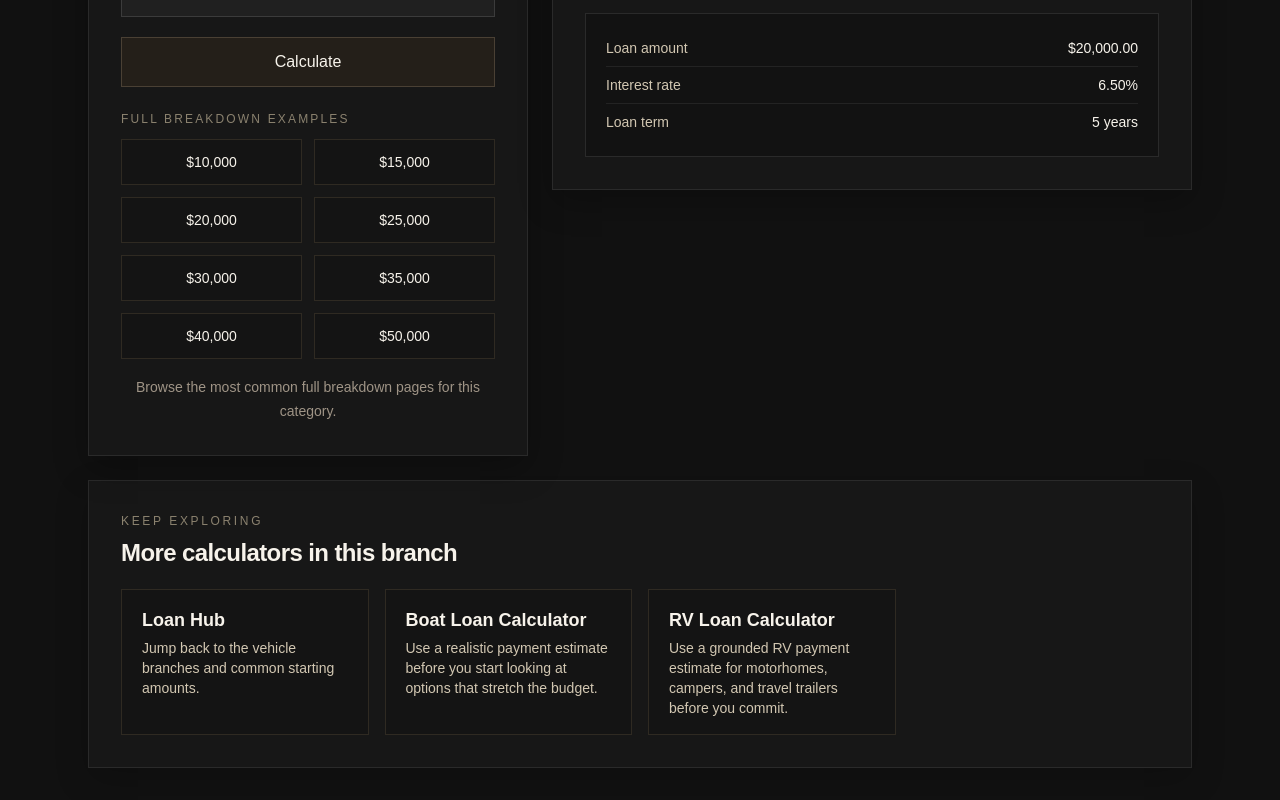
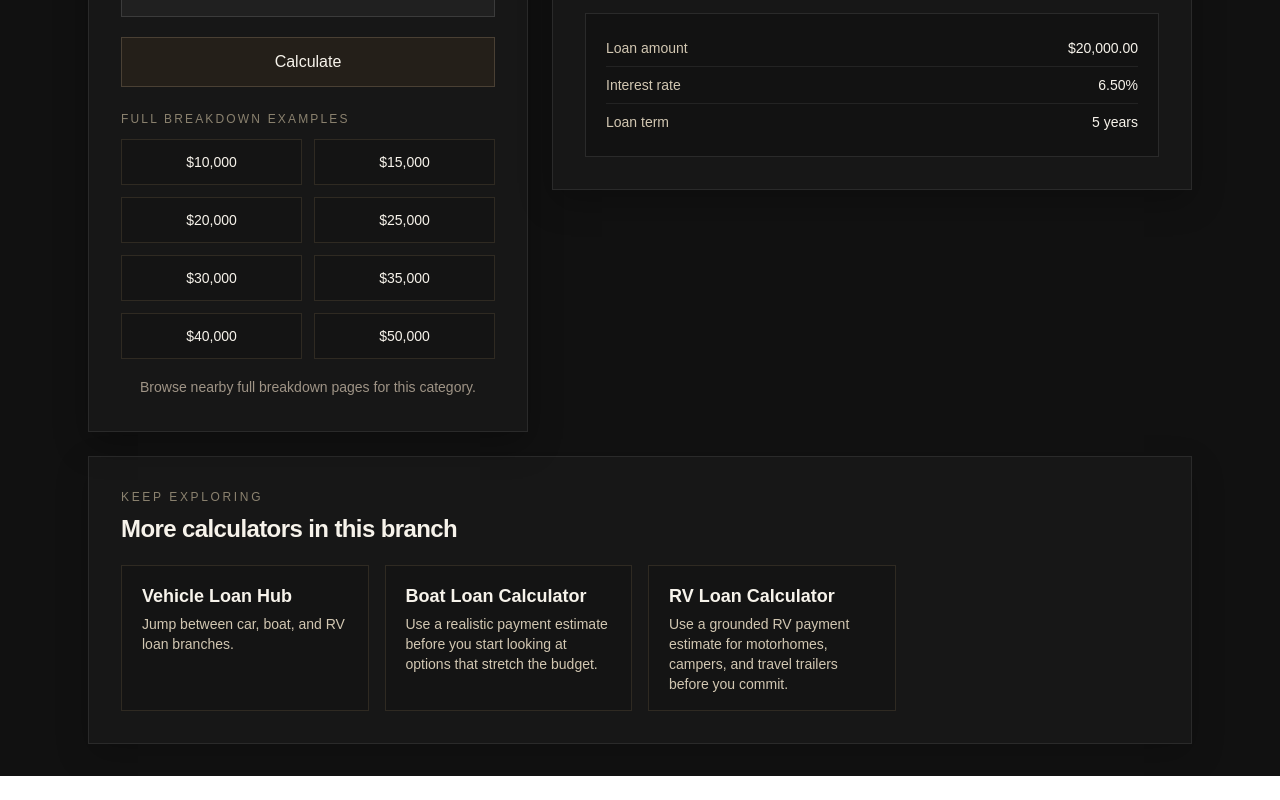
Before and after one commit to mrmagik03/calctrio, a Next.js app: page /loan/car in a window 1280 px wide. Shown: the part 906-1706 px from the top of the page. After the commit the page ends 1682 px from the top, so only its background shows below. Built offline with nearby package versions, Linux system fonts and the light colour scheme.

Commit message:
Rework loan update

```diff
--- a/app/loan/VehicleLoanCalculatorClient.tsx
+++ b/app/loan/VehicleLoanCalculatorClient.tsx
@@ -1,8 +1,7 @@
 "use client";
 
 import Link from "next/link";
-import { useEffect, useMemo, useState } from "react";
-import { useSearchParams } from "next/navigation";
+import { useEffect, useState } from "react";
 import SiteHeader from "../components/SiteHeader";
 import {
   LoanCategory,
@@ -19,31 +18,24 @@ import {
 
 type VehicleLoanCalculatorClientProps = {
   category: LoanCategory;
+  initialAmount?: number;
 };
 
 export default function VehicleLoanCalculatorClient({
   category,
+  initialAmount,
 }: VehicleLoanCalculatorClientProps) {
-  const searchParams = useSearchParams();
-  const initialAmount = useMemo(() => {
-    const raw = searchParams.get("amount");
-    const parsed = raw ? Number(raw) : NaN;
-    if (Number.isFinite(parsed) && parsed > 0) {
-      return formatInputCurrency(parsed.toString());
-    }
-    return formatInputCurrency(category.quickExamples[2].toString());
-  }, [searchParams, category.quickExamples]);
+  const startingAmount =
+    typeof initialAmount === "number" && initialAmount > 0
+      ? initialAmount
+      : category.quickExamples[2];
 
-  const [loan, setLoan] = useState(initialAmount);
+  const [loan, setLoan] = useState(formatInputCurrency(startingAmount.toString()));
   const [rate, setRate] = useState(category.defaultRate.toFixed(2));
   const [years, setYears] = useState(category.defaultYears.toString());
   const [monthly, setMonthly] = useState<number | null>(null);
   const [totalPaid, setTotalPaid] = useState<number | null>(null);
   const [totalInterest, setTotalInterest] = useState<number | null>(null);
-
-  useEffect(() => {
-    setLoan(initialAmount);
-  }, [initialAmount]);
 
   const clearResults = () => {
     setMonthly(null);
@@ -69,9 +61,8 @@ export default function VehicleLoanCalculatorClient({
   };
 
   useEffect(() => {
-    calculate(initialAmount, rate, years);
-    // eslint-disable-next-line react-hooks/exhaustive-deps
-  }, [initialAmount]);
+    calculate();
+  }, []);
 
   const handleSubmit = (e: React.FormEvent<HTMLFormElement>) => {
     e.preventDefault();
@@ -84,6 +75,7 @@ export default function VehicleLoanCalculatorClient({
 
   const hasResults =
     monthly !== null && totalPaid !== null && totalInterest !== null;
+
   const principal = parseNumber(loan);
   const annualRate = parseNumber(rate);
   const fullTermMonths = Number(years) * 12;
@@ -106,6 +98,8 @@ export default function VehicleLoanCalculatorClient({
   const siblingCategories = Object.values(loanCategories).filter(
     (item) => item.slug !== category.slug
   );
+
+  const breakdownExamples = category.quickExamples.slice(0, 8);
 
   return (
     <main className="min-h-screen bg-[#111111] text-[#f7f3eb]">
@@ -211,7 +205,7 @@ export default function VehicleLoanCalculatorClient({
               </p>
 
               <div className="grid grid-cols-2 gap-3">
-                {category.quickExamples.map((amount) => (
+                {breakdownExamples.map((amount) => (
                   <Link
                     key={amount}
                     href={`/loan/${category.slug}/${amount}`}
@@ -223,7 +217,7 @@ export default function VehicleLoanCalculatorClient({
               </div>
 
               <p className="mt-4 text-center text-sm leading-6 text-[#9f9486]">
-                Browse the most common full breakdown pages for this category.
+                Browse nearby full breakdown pages for this category.
               </p>
             </div>
           </section>
@@ -273,18 +267,32 @@ export default function VehicleLoanCalculatorClient({
                     Smart Insight
                   </p>
                   <p className="text-sm leading-6 text-[#d2c7b2]">
-                    Paying <span className="font-semibold text-[#f7f3eb]">+$100/month</span> could pay this off <span className="font-semibold text-[#f7f3eb]">{monthsSaved} months sooner</span> and save about <span className="font-semibold text-[#f7f3eb]">{formatCurrency(extraInterestSaved)}</span> in interest.
+                    Paying{" "}
+                    <span className="font-semibold text-[#f7f3eb]">+$100/month</span>{" "}
+                    could pay this off{" "}
+                    <span className="font-semibold text-[#f7f3eb]">
+                      {monthsSaved} months sooner
+                    </span>{" "}
+                    and save about{" "}
+                    <span className="font-semibold text-[#f7f3eb]">
+                      {formatCurrency(extraInterestSaved)}
+                    </span>{" "}
+                    in interest.
                   </p>
                 </div>
 
                 <div className="border border-[#2a2a2a] bg-[#121212] px-5 py-4 text-sm text-[#d2c7b2]">
                   <div className="flex items-center justify-between py-2">
                     <span>Loan amount</span>
-                    <span className="font-medium text-[#f7f3eb]">{formatCurrency(principal)}</span>
+                    <span className="font-medium text-[#f7f3eb]">
+                      {formatCurrency(principal)}
+                    </span>
                   </div>
                   <div className="flex items-center justify-between border-t border-[#232323] py-2">
                     <span>Interest rate</span>
-                    <span className="font-medium text-[#f7f3eb]">{annualRate.toFixed(2)}%</span>
+                    <span className="font-medium text-[#f7f3eb]">
+                      {annualRate.toFixed(2)}%
+                    </span>
                   </div>
                   <div className="flex items-center justify-between border-t border-[#232323] py-2">
                     <span>Loan term</span>
@@ -315,9 +323,9 @@ export default function VehicleLoanCalculatorClient({
               href="/loan"
               className="border border-[#2f2a22] bg-[#141414] px-5 py-4 transition-colors duration-200 hover:border-[#b29f7a]"
             >
-              <p className="text-lg font-semibold text-[#f7f3eb]">Loan Hub</p>
+              <p className="text-lg font-semibold text-[#f7f3eb]">Vehicle Loan Hub</p>
               <p className="mt-1 text-sm text-[#d2c7b2]">
-                Jump back to the vehicle branches and common starting amounts.
+                Jump between car, boat, and RV loan branches.
               </p>
             </Link>
 
--- a/app/loan/boat/page.tsx
+++ b/app/loan/boat/page.tsx
@@ -46,11 +46,27 @@ export const metadata: Metadata = {
   },
 };
 
-export default function BoatLoanPage() {
+function getInitialAmount(value: string | string[] | undefined, fallback: number) {
+  const raw = Array.isArray(value) ? value[0] : value;
+  const parsed = Number(raw);
+  return Number.isFinite(parsed) && parsed > 0 ? parsed : fallback;
+}
+
+export default async function BoatLoanPage({
+  searchParams,
+}: {
+  searchParams?: Promise<{ amount?: string | string[] }>;
+}) {
+  const params = searchParams ? await searchParams : undefined;
+  const initialAmount = getInitialAmount(params?.amount, category.quickExamples[2]);
+
   return (
     <>
-      <script type="application/ld+json" dangerouslySetInnerHTML={{ __html: JSON.stringify(faqSchema) }} />
-      <VehicleLoanCalculatorClient category={category} />
+      <script
+        type="application/ld+json"
+        dangerouslySetInnerHTML={{ __html: JSON.stringify(faqSchema) }}
+      />
+      <VehicleLoanCalculatorClient category={category} initialAmount={initialAmount} />
     </>
   );
 }
--- a/app/loan/car/page.tsx
+++ b/app/loan/car/page.tsx
@@ -11,15 +11,15 @@ const faqSchema = {
   mainEntity: [
     {
       "@type": "Question",
-      name: "How can a car loan calculator help before shopping?",
+      name: "Why use a car loan calculator before visiting a dealer?",
       acceptedAnswer: {
         "@type": "Answer",
-        text: "A car loan calculator helps estimate the monthly payment, total paid, and total interest before you compare models, down payments, or dealership offers.",
+        text: "A car loan calculator helps you estimate the monthly payment before dealer add-ons, taxes, registration, and documentation fees are layered in.",
       },
     },
     {
       "@type": "Question",
-      name: "Does this include taxes, registration, or dealer fees?",
+      name: "Does this include taxes, registration, or insurance?",
       acceptedAnswer: {
         "@type": "Answer",
         text: "No. Results show principal and interest only. Sales tax, registration, documentation fees, and insurance are not included.",
@@ -46,11 +46,27 @@ export const metadata: Metadata = {
   },
 };
 
-export default function CarLoanPage() {
+function getInitialAmount(value: string | string[] | undefined, fallback: number) {
+  const raw = Array.isArray(value) ? value[0] : value;
+  const parsed = Number(raw);
+  return Number.isFinite(parsed) && parsed > 0 ? parsed : fallback;
+}
+
+export default async function CarLoanPage({
+  searchParams,
+}: {
+  searchParams?: Promise<{ amount?: string | string[] }>;
+}) {
+  const params = searchParams ? await searchParams : undefined;
+  const initialAmount = getInitialAmount(params?.amount, category.quickExamples[2]);
+
   return (
     <>
-      <script type="application/ld+json" dangerouslySetInnerHTML={{ __html: JSON.stringify(faqSchema) }} />
-      <VehicleLoanCalculatorClient category={category} />
+      <script
+        type="application/ld+json"
+        dangerouslySetInnerHTML={{ __html: JSON.stringify(faqSchema) }}
+      />
+      <VehicleLoanCalculatorClient category={category} initialAmount={initialAmount} />
     </>
   );
 }
--- a/app/loan/rv/page.tsx
+++ b/app/loan/rv/page.tsx
@@ -11,18 +11,18 @@ const faqSchema = {
   mainEntity: [
     {
       "@type": "Question",
-      name: "What makes an RV loan calculator useful?",
+      name: "Why use an RV loan calculator before shopping seriously?",
       acceptedAnswer: {
         "@type": "Answer",
-        text: "An RV loan calculator helps estimate the monthly payment before campground fees, insurance, maintenance, and travel costs shape the true budget.",
+        text: "An RV loan calculator helps you estimate the monthly payment before campground fees, insurance, upgrades, and towing or setup costs get layered in.",
       },
     },
     {
       "@type": "Question",
-      name: "Does this include insurance, campground fees, or maintenance?",
+      name: "Does this include insurance, taxes, or campground costs?",
       acceptedAnswer: {
         "@type": "Answer",
-        text: "No. Results show principal and interest only. Insurance, campground fees, maintenance, and travel expenses are not included.",
+        text: "No. Results show principal and interest only. Insurance, taxes, campground fees, setup costs, and maintenance are not included.",
       },
     },
   ],
@@ -46,11 +46,27 @@ export const metadata: Metadata = {
   },
 };
 
-export default function RvLoanPage() {
+function getInitialAmount(value: string | string[] | undefined, fallback: number) {
+  const raw = Array.isArray(value) ? value[0] : value;
+  const parsed = Number(raw);
+  return Number.isFinite(parsed) && parsed > 0 ? parsed : fallback;
+}
+
+export default async function RVLoanPage({
+  searchParams,
+}: {
+  searchParams?: Promise<{ amount?: string | string[] }>;
+}) {
+  const params = searchParams ? await searchParams : undefined;
+  const initialAmount = getInitialAmount(params?.amount, category.quickExamples[2]);
+
   return (
     <>
-      <script type="application/ld+json" dangerouslySetInnerHTML={{ __html: JSON.stringify(faqSchema) }} />
-      <VehicleLoanCalculatorClient category={category} />
+      <script
+        type="application/ld+json"
+        dangerouslySetInnerHTML={{ __html: JSON.stringify(faqSchema) }}
+      />
+      <VehicleLoanCalculatorClient category={category} initialAmount={initialAmount} />
     </>
   );
 }
```
